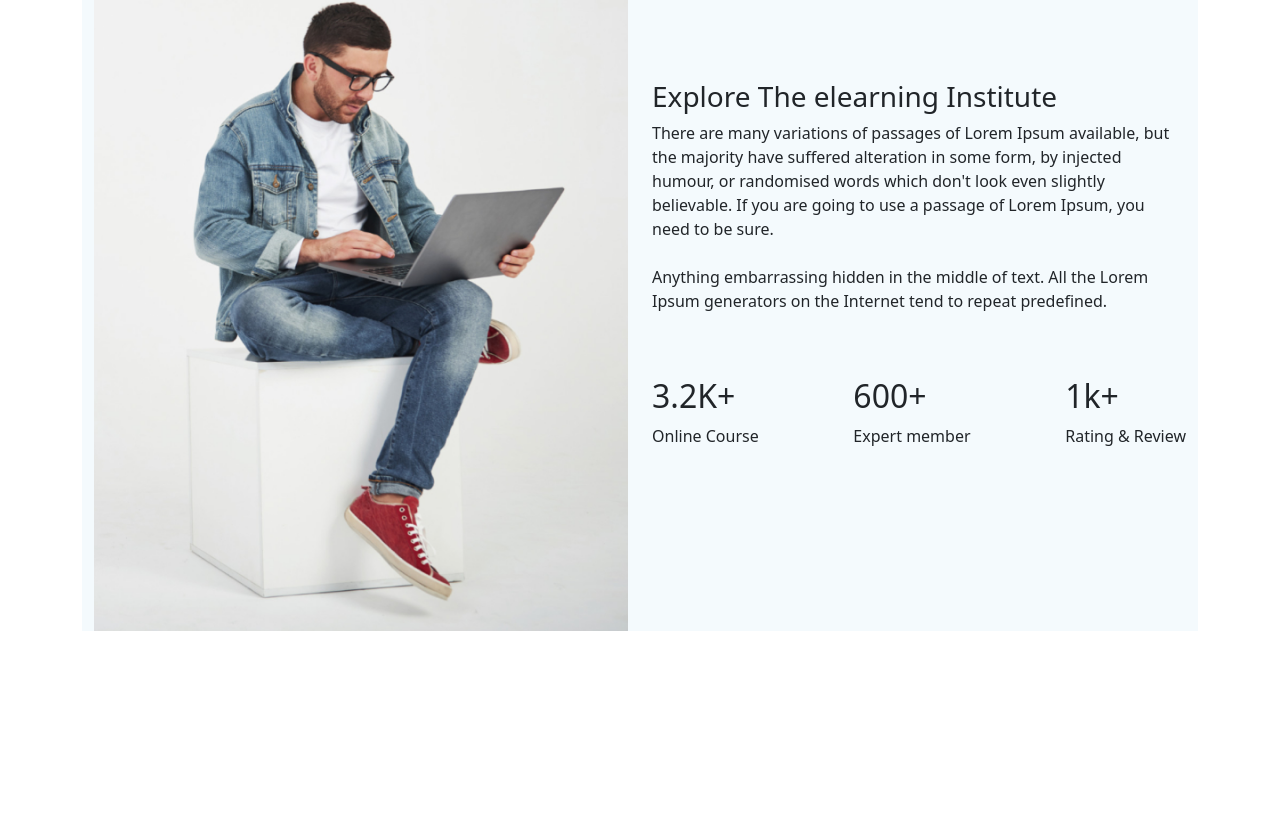
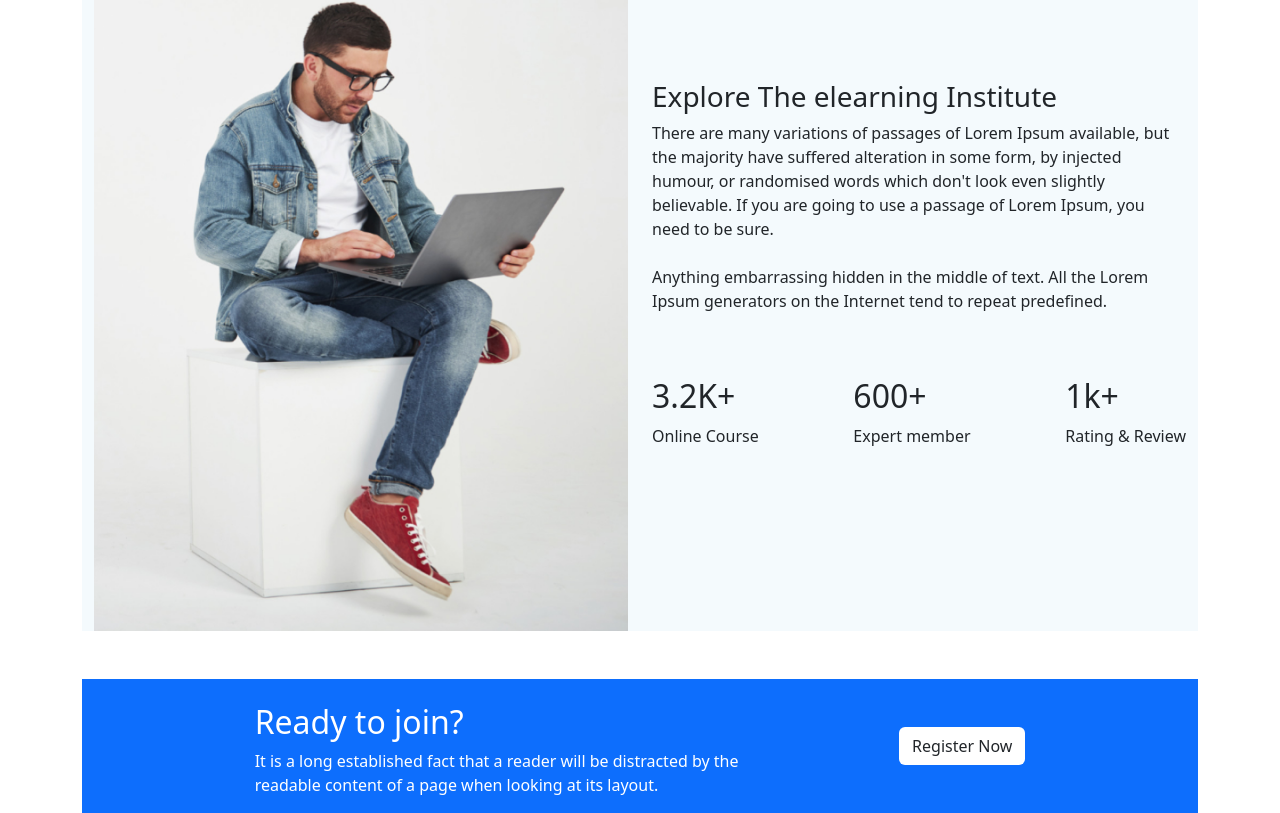
Before and after one commit to kawser2917/ed_tech-Bootstrap-, a plain HTML site: page index.html in a window 1280 px wide. Shown: the part 1621-2434 px from the top of the page. Before the commit the page ends 2252 px from the top, so only its background shows below. Drawn offline with nearby package versions, Linux system fonts and the light colour scheme.

Commit message:
register section added

```diff
--- a/index.html
+++ b/index.html
@@ -221,7 +221,7 @@
     </div>
     <!-- Popular courses end -->
 
-    <!-- dummy section start -->
+    <!-- working section start -->
     <div class="container mt-5 working-bg-color">
       <div class="row">
         <div class="col-6">
@@ -249,8 +249,23 @@
       </div>
       </div>
     </div>
+    <!-- working section end -->
 
-    <!-- dummy section end -->
+    <!-- register now section start-->
+    <div class="container bg-primary mt-5 d-flex justify-content-evenly">
+      <div class="text-white">
+        <div class="mt-4">
+          <h2>Ready to join?</h2>
+        <p>It is a long established fact that a reader will be distracted by the <br> readable content of a page when looking at its layout.</p>
+        </div>
+      </div>
+      <div class="mt-5">
+        <button class="btn bg-white">Register Now</button>
+      </div>
+
+    </div>
+
+    <!-- register now section end -->
 
 
 
```
